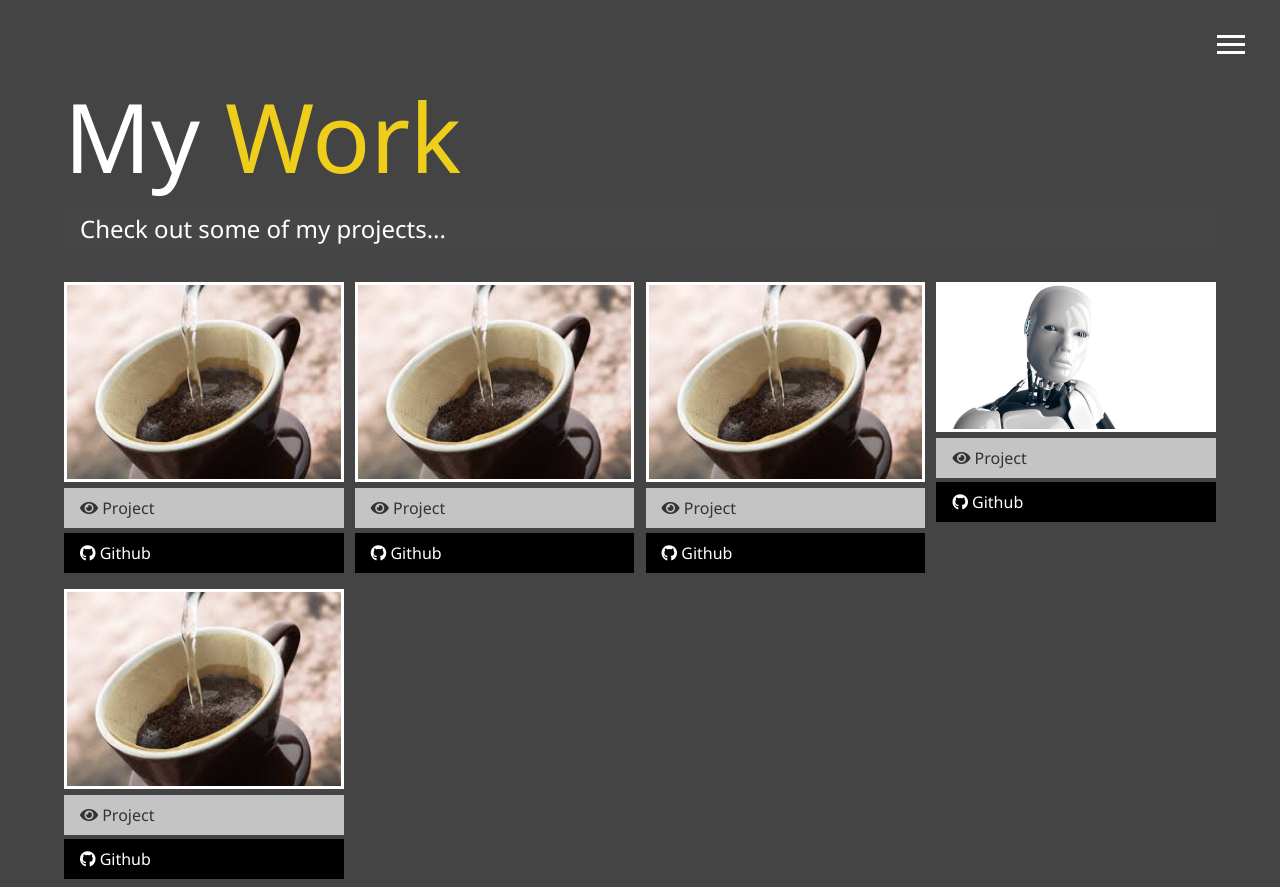
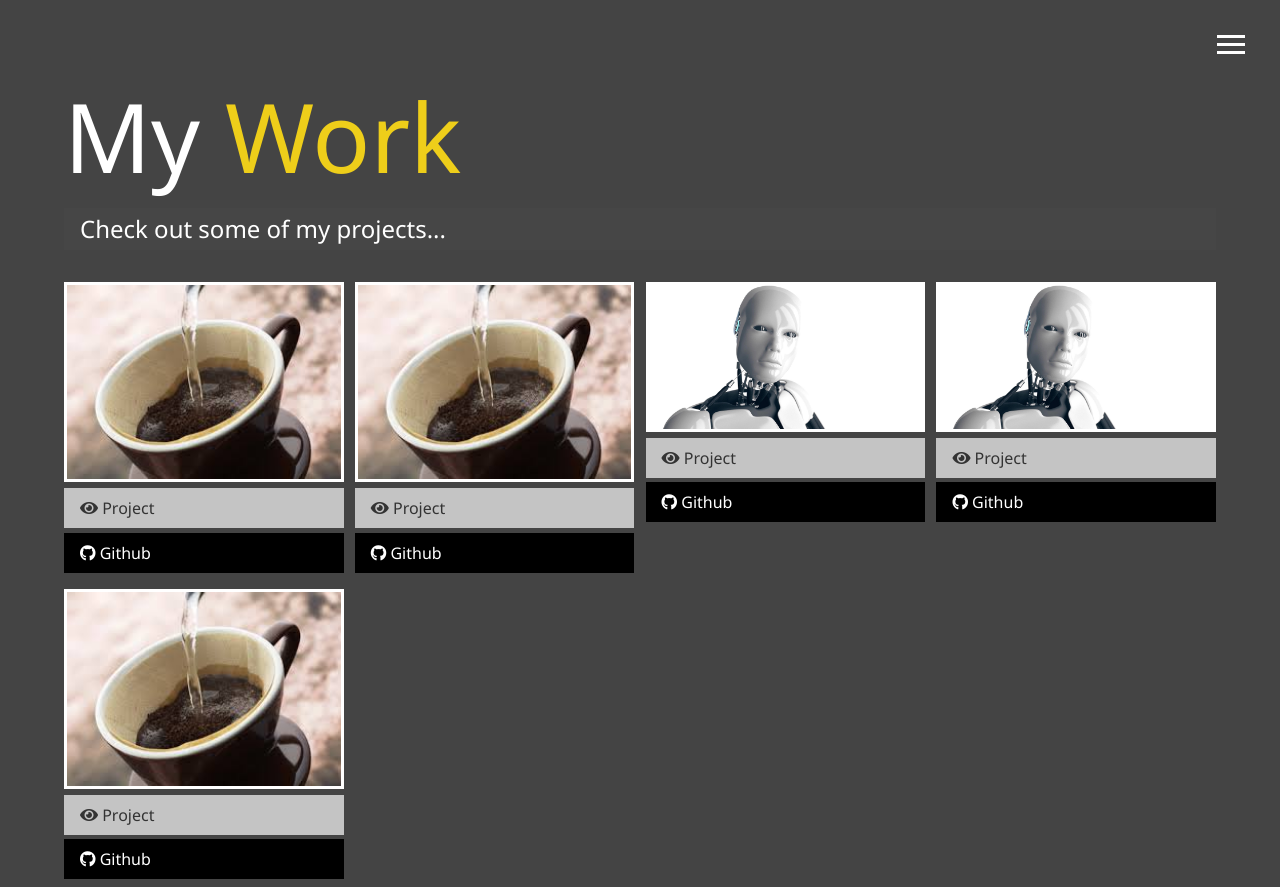
Before and after one commit to alcuny/Mywebproject, a plain HTML site: page work.html in a window 1280 px wide. Shown: the top 887 px of the page. Drawn offline with Linux system fonts and the light colour scheme.

Commit message:
Update work.html

```diff
--- a/work.html
+++ b/work.html
@@ -81,7 +81,7 @@
         </div>
         <div class="item">
             <a href="#!">
-                <img src="img/projects/proj2.JPG" alt="Project">
+                <img src="img/projects/proj1.JPG" alt="Project">
             </a>
             <a href="#" class="btn-light">
                 <i class="fas fa-eye"></i> Project
```
